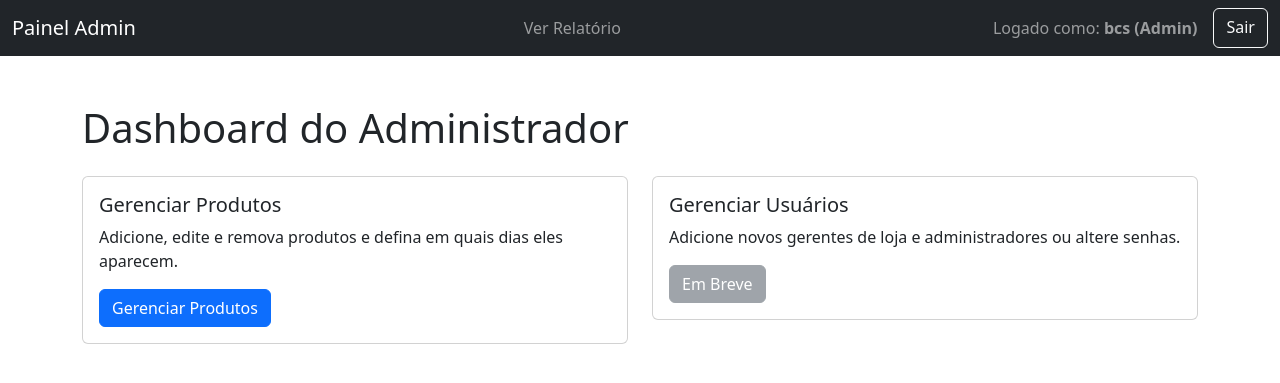
After one commit to IgorsSantana/app-hortifruti, a Flask app: page /admin in a window 1280 px wide. The commit adds this page. Shown: the top 383 px of the page. Run offline with Flask 3, Linux system fonts and the light colour scheme; a user stored in the database is signed in; some libraries are stand-ins or nearby versions.

Commit message:
Cria base do painel admin

```diff
--- a/app.py
+++ b/app.py
@@ -1,4 +1,4 @@
-# app.py - Versão que lê produtos do Banco de Dados
+# app.py - Versão com a base do Painel de Administrador
 
 import sqlite3
 import pandas as pd
@@ -8,9 +8,6 @@ import os
 from flask import Flask, render_template, request, redirect, url_for, session
 from datetime import datetime
 from functools import wraps
-
-# REMOVIDO: A importação de PRODUTOS, pois agora os dados vêm do banco.
-# from produtos_config import PRODUTOS
 
 app = Flask(__name__)
 app.secret_key = 'chave-super-secreta-para-o-projeto-hortifruti'
@@ -46,7 +43,6 @@ def admin_required(f):
         return f(*args, **kwargs)
     return decorated_function
 
-# --- NOVA FUNÇÃO AUXILIAR ---
 def get_products_for_day(day_id):
     """Busca no banco de dados a lista de produtos para um determinado dia da semana."""
     db = get_db()
@@ -90,10 +86,9 @@ def obter_dados_relatorio():
         return None, None
 
     nome_dia = DIAS_PEDIDO[hoje_weekday]
-    # ATUALIZADO: Busca produtos do banco de dados
     produtos_do_dia_dict = get_products_for_day(hoje_weekday)
     if not produtos_do_dia_dict:
-        return pd.DataFrame(columns=LOJAS), nome_dia # Retorna tabela vazia se não houver produtos
+        return pd.DataFrame(columns=LOJAS), nome_dia
 
     produtos_do_dia_nomes = [p['nome'] for p in produtos_do_dia_dict]
 
@@ -178,7 +173,6 @@ def index():
         return redirect(url_for('relatorio'))
     if hoje in DIAS_PEDIDO:
         nome_dia = DIAS_PEDIDO[hoje]
-        # ATUALIZADO: Busca produtos do banco de dados
         produtos_do_dia = get_products_for_day(hoje)
         return render_template('index.html', dia=nome_dia, produtos=produtos_do_dia, loja_logada=loja_logada)
     else:
@@ -196,7 +190,6 @@ def enviar_pedido():
     cursor = db.cursor()
 
     hoje_weekday = datetime.now().weekday()
-    # ATUALIZADO: Busca produtos do banco de dados para criar o mapa
     produtos_do_dia = get_products_for_day(hoje_weekday)
     produtos_map = {p['nome']: p['unidade_fracionada'] for p in produtos_do_dia}
 
@@ -248,5 +241,52 @@ def relatorio():
     html_table = tabela_final.to_html(classes='table table-bordered table-striped table-hover', border=0, table_id='relatorio-tabela')
     return render_template('relatorio.html', tabela_html=html_table, data_hoje=datetime.now().strftime('%d/%m/%Y'))
 
+# --- NOVAS ROTAS DO PAINEL DE ADMIN ---
+
+@app.route('/admin')
+@admin_required
+def admin_dashboard():
+    return render_template('admin/dashboard.html')
+
+@app.route('/admin/products')
+@admin_required
+def admin_products():
+    db = get_db()
+    cursor = db.cursor()
+
+    # Busca todos os produtos
+    cursor.execute("SELECT * FROM products ORDER BY name;")
+    products_data = cursor.fetchall()
+
+    # Busca a disponibilidade de todos os produtos
+    cursor.execute("SELECT * FROM product_availability;")
+    availability_data = cursor.fetchall()
+
+    db.close()
+
+    # Converte os resultados em dicionários para facilitar o uso
+    products_dicts = [dict(zip([desc[0] for desc in cursor.description], row)) for row in products_data]
+    availability_dicts = [dict(zip([desc[0] for desc in cursor.description], row)) for row in availability_data]
+
+    # Organiza a disponibilidade por produto
+    availability_map = {}
+    for row in availability_dicts:
+        product_id = row['product_id']
+        day_id = row['day_id']
+        if product_id not in availability_map:
+            availability_map[product_id] = []
+
+        for dia_nome, dia_num in DIAS_PEDIDO.items():
+            if dia_num == day_id:
+                availability_map[product_id].append(dia_nome)
+                break
+
+    # Combina os dados para enviar ao template
+    for product in products_dicts:
+        product['days'] = sorted(availability_map.get(product['id'], []))
+
+    return render_template('admin/products.html', products=products_dicts)
+
+
 if __name__ == '__main__':
     app.run(debug=True)
--- /dev/null
+++ b/templates/admin/dashboard.html
@@ -0,0 +1,47 @@
+<!DOCTYPE html>
+<html lang="pt-br">
+<head>
+    <meta charset="UTF-8">
+    <meta name="viewport" content="width=device-width, initial-scale=1.0">
+    <title>Painel do Administrador</title>
+    <link href="https://cdn.jsdelivr.net/npm/bootstrap@5.3.3/dist/css/bootstrap.min.css" rel="stylesheet">
+</head>
+<body>
+    <nav class="navbar navbar-expand-lg navbar-dark bg-dark">
+        <div class="container-fluid">
+            <a class="navbar-brand" href="/admin">Painel Admin</a>
+            <div class="navbar-nav">
+                <a class="nav-link" href="/relatorio">Ver Relatório</a>
+            </div>
+            <div class="d-flex">
+                <span class="navbar-text me-3">Logado como: <strong>{{ session.username }} (Admin)</strong></span>
+                <a href="/logout" class="btn btn-outline-light">Sair</a>
+            </div>
+        </div>
+    </nav>
+
+    <div class="container mt-5">
+        <h1 class="mb-4">Dashboard do Administrador</h1>
+        <div class="row">
+            <div class="col-md-6">
+                <div class="card">
+                    <div class="card-body">
+                        <h5 class="card-title">Gerenciar Produtos</h5>
+                        <p class="card-text">Adicione, edite e remova produtos e defina em quais dias eles aparecem.</p>
+                        <a href="/admin/products" class="btn btn-primary">Gerenciar Produtos</a>
+                    </div>
+                </div>
+            </div>
+            <div class="col-md-6">
+                <div class="card">
+                    <div class="card-body">
+                        <h5 class="card-title">Gerenciar Usuários</h5>
+                        <p class="card-text">Adicione novos gerentes de loja e administradores ou altere senhas.</p>
+                        <a href="#" class="btn btn-secondary disabled">Em Breve</a>
+                    </div>
+                </div>
+            </div>
+        </div>
+    </div>
+</body>
+</html>
```
Also changed, not shown: templates/admin/products.html (added, +58 -0 lines), templates/inativo.html (added, +35 -0 lines), templates/relatorio.html (+5 -43 lines).
